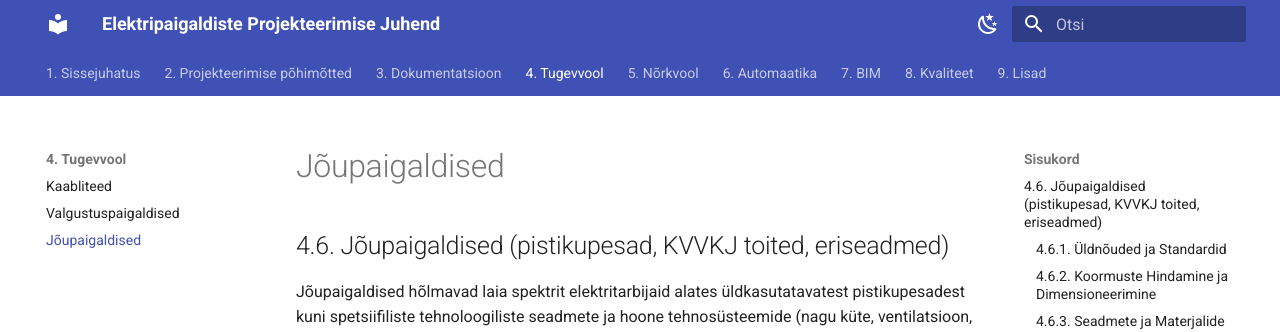
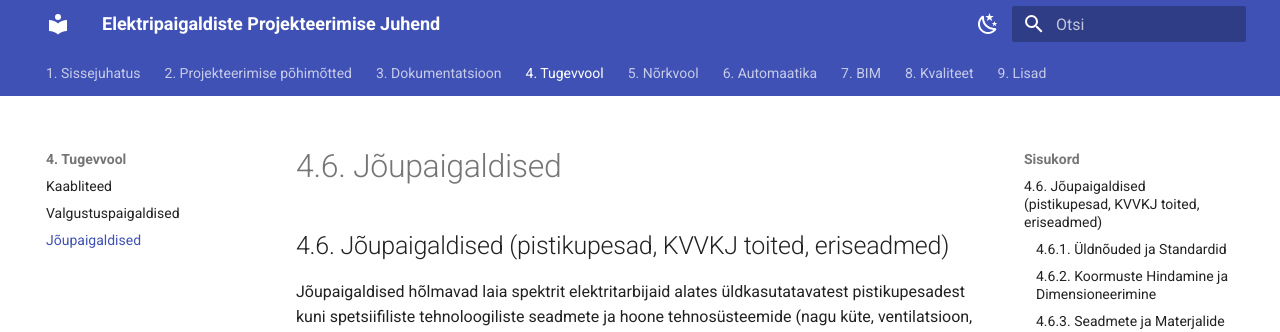
Before and after one commit to DmitriG372/ElektriJuhend, an MkDocs documentation site: the page built from docs/4_Tugevvool/4.6_Jõupaigaldis.md, in a window 1280 px wide and 900 px high. Shown: the top 332 px of the window. Built offline with MkDocs 1.6.1 and Material for MkDocs 9.7.7, drawn with Linux system fonts in a browser that asks for light colours.

Commit message:
Lisatud h1 pealkiri faili 4.6_Jõupaigaldis.md algusesse

```diff
--- a/docs/4_Tugevvool/4.6_Jõupaigaldis.md
+++ b/docs/4_Tugevvool/4.6_Jõupaigaldis.md
@@ -1,3 +1,5 @@
+# 4.6. Jõupaigaldised
+
 ## 4.6. Jõupaigaldised (pistikupesad, KVVKJ toited, eriseadmed)
 
 Jõupaigaldised hõlmavad laia spektrit elektritarbijaid alates üldkasutatavatest pistikupesadest kuni spetsiifiliste tehnoloogiliste seadmete ja hoone tehnosüsteemide (nagu küte, ventilatsioon, jahutus, veevarustus ja kanalisatsioon – KVVKJ) toideteni. Nende korrektne projekteerimine on hoone funktsionaalsuse ja ohutuse seisukohalt kriitilise tähtsusega.
```
